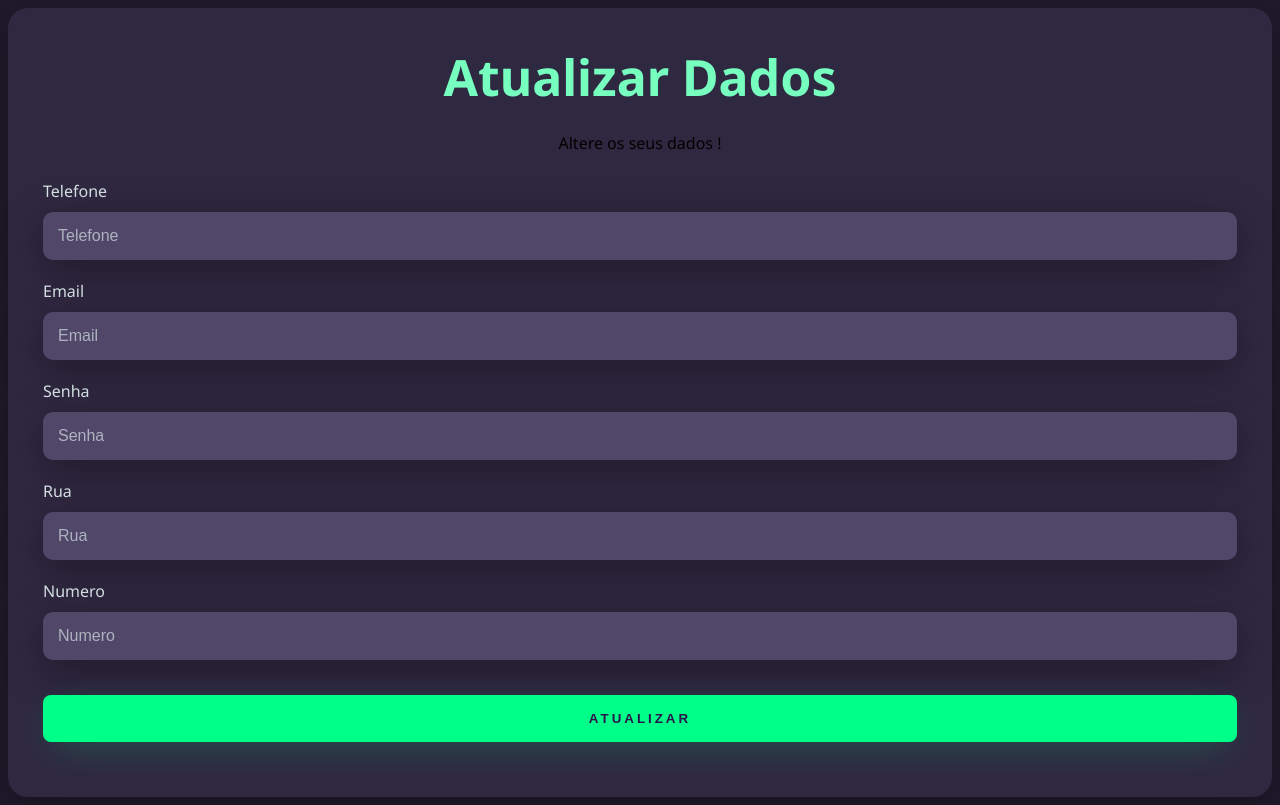
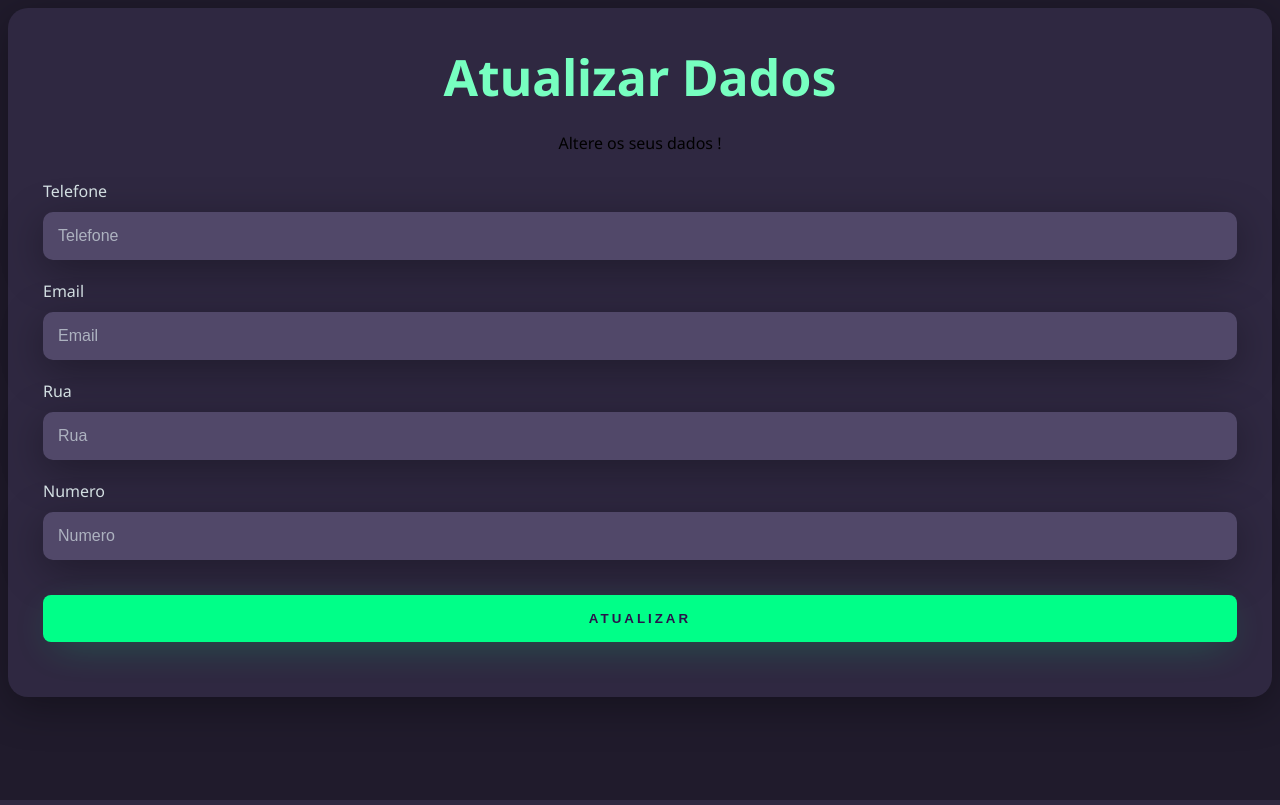
Before and after one commit to Rafael-Nunes-Silva/TCC-Timeup, a PHP site: page /attcadastro.php in a window 1280 px wide. Run offline with PHP 8.4, Linux system fonts and the light colour scheme.

Commit message:
senha retirada

```diff
--- a/attcadastro.php
+++ b/attcadastro.php
@@ -105,10 +105,6 @@
                     <input type="text" name="email" placeholder="Email">
                 </div>
                 <div class="textfield">
-                    <label for="senha">Senha</label>
-                    <input type="text" name="senha" placeholder="Senha">
-                </div>
-                <div class="textfield">
                     <label for="rua">Rua</label>
                     <input type="text" name="rua" placeholder="Rua">
                 </div>
```
